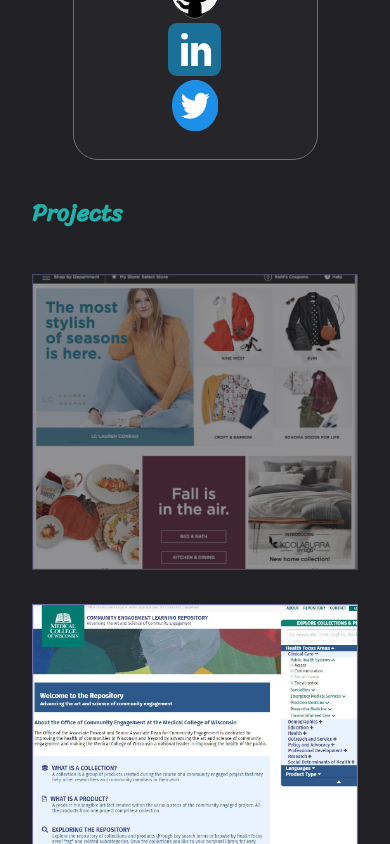
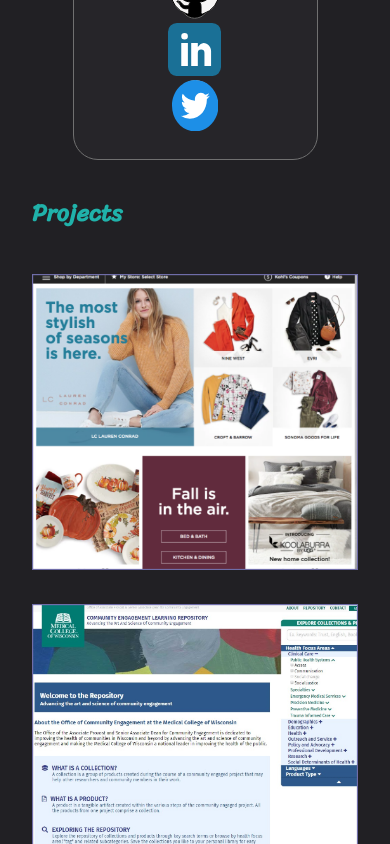
Before and after one commit to WesloTheWeb/my-portfolio, a React (Create React App) app: page / in a window 390 px wide. In both pictures the pointer is over the picture 195 px from the left and 2245 px from the top of the page. Shown: the part 1823-2667 px from the top of the page. Built offline with nearby package versions, Linux system fonts and the light colour scheme.

Commit message:
Update ProjectView.module.css

```diff
--- a/src/containers/ProjectViewControls/ProjectView/ProjectView.module.css
+++ b/src/containers/ProjectViewControls/ProjectView/ProjectView.module.css
@@ -24,7 +24,11 @@
 }
 
 .projectViewGrid a > img:hover {
-    /* background-color: #000; */
     opacity: .5;
-    content: "UWU";
 }
+
+@media only screen and (max-width: 769px) {
+    .projectViewGrid a > img:hover {
+        opacity: 1;
+    }
+}
```
